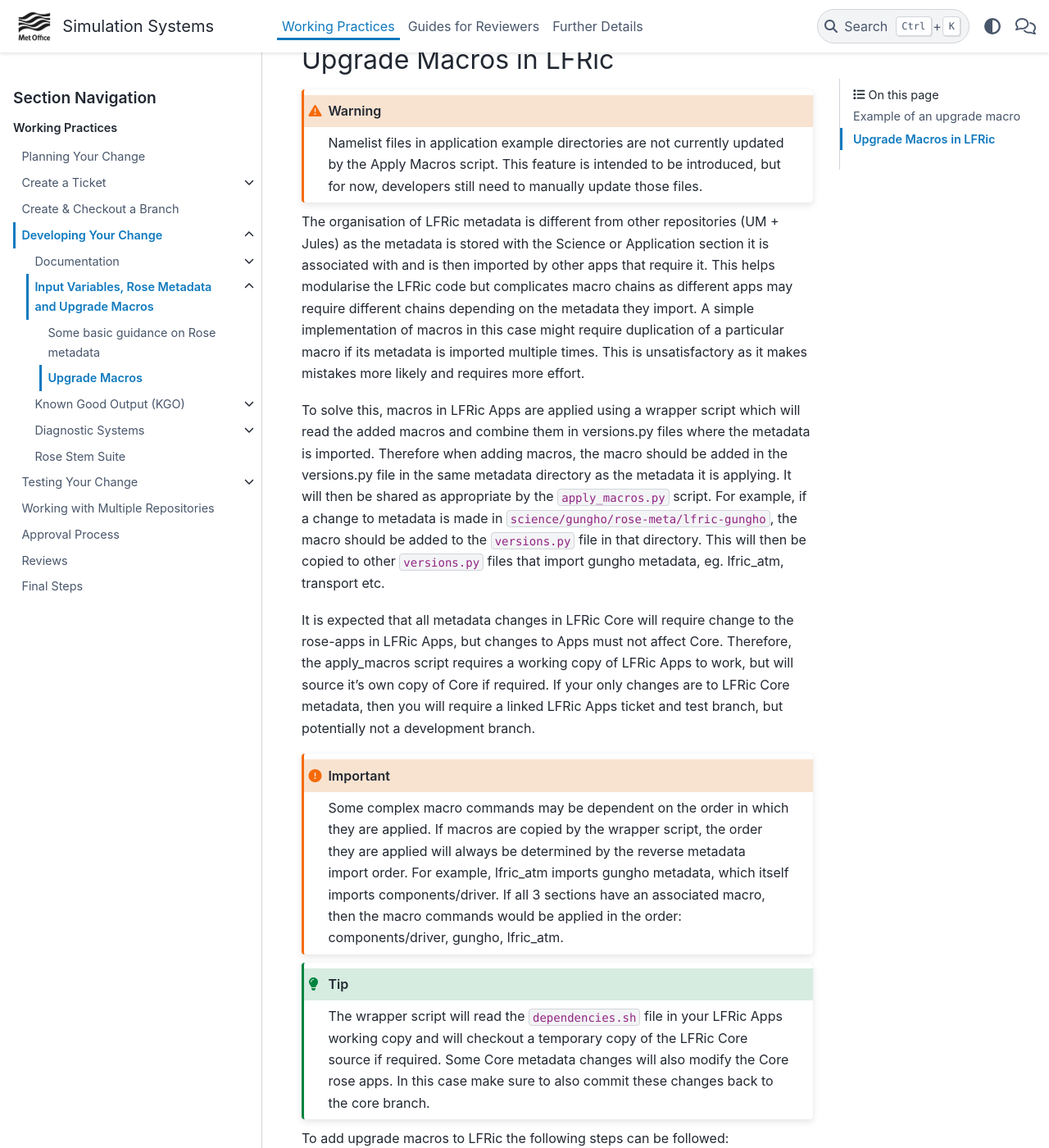
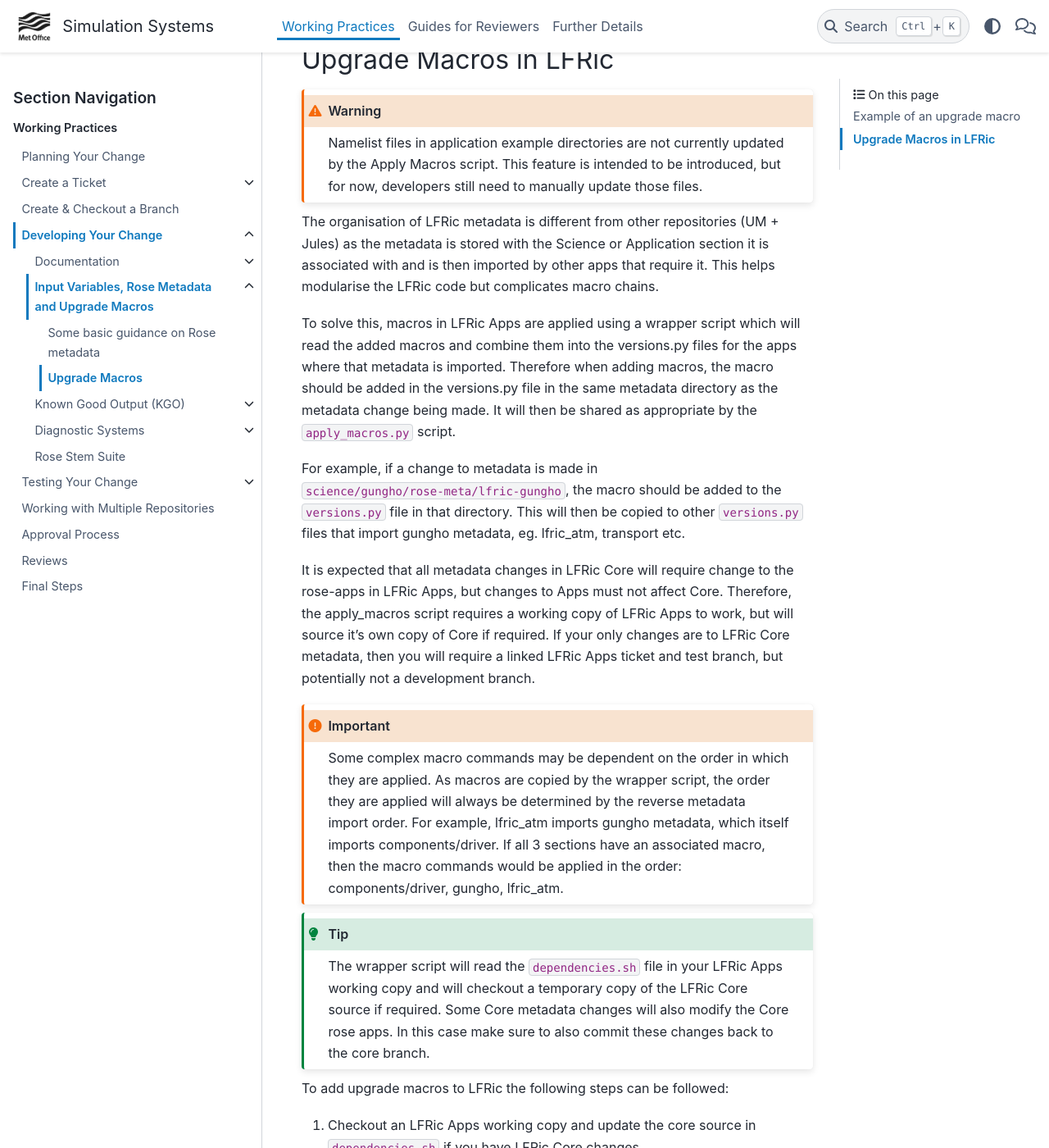
Before and after one commit to MetOffice/simulation-systems, a Sphinx documentation site: the page built from source/WorkingPractices/macros.rst, in a window 1280 px wide and 1400 px high, scrolled down 1642 px. Shown: the whole window at 82% size. Built offline with Sphinx 7.4.7 and the PyData theme 0.15.4, drawn with Linux system fonts in a browser that asks for light colours; some of the changed text lies outside the part shown.

Commit message:
review comments

```diff
--- a/source/Reviewers/howtocommit.rst
+++ b/source/Reviewers/howtocommit.rst
@@ -174,7 +174,9 @@
 
             where `vnX.Y_tZZZZ` is the `AFTER_TAG` of the latest upgrade macro and the others are paths to the relevant sources. Apps defaults to the current location. Core and Jules default to reading the `dependencies.sh` file in the Apps source. A copy of `apply_macros.py` is available at `$UMDIR/SimSys_Scripts/lfric_macros`.
 
-            All tickets with Core macros are expected to be linked with Apps. Certain tickets with just Core metadata changes may not have required an Apps branch (although an Apps ticket should be provided). This is fine - just checkout the trunk but there is nothing to merge. The apply_macros script will sort the sharing of the upgrade macro added.
+            .. note::
+
+                All LFRic Core tickets with macros are expected to be linked with LFRic Apps, though they may not have required an LFRic Apps development branch (although an Apps ticket should be provided). This is fine - if there is no LFRic Apps branch just checkout the LFRic Apps trunk. Then run the apply_macros script as described above and this will share the upgrade macro across both LFRic Apps and LFRic Core as needed.
 
 .. dropdown:: New rose-stem app?
 
--- a/source/WorkingPractices/macros.rst
+++ b/source/WorkingPractices/macros.rst
@@ -88,15 +88,17 @@
 
     Namelist files in application example directories are not currently updated by the Apply Macros script. This feature is intended to be introduced, but for now, developers still need to manually update those files.
 
-The organisation of LFRic metadata is different from other repositories (UM + Jules) as the metadata is stored with the Science or Application section it is associated with and is then imported by other apps that require it. This helps modularise the LFRic code but complicates macro chains as different apps may require different chains depending on the metadata they import. A simple implementation of macros in this case might require duplication of a particular macro if its metadata is imported multiple times. This is unsatisfactory as it makes mistakes more likely and requires more effort.
+The organisation of LFRic metadata is different from other repositories (UM + Jules) as the metadata is stored with the Science or Application section it is associated with and is then imported by other apps that require it. This helps modularise the LFRic code but complicates macro chains.
 
-To solve this, macros in LFRic Apps are applied using a wrapper script which will read the added macros and combine them in versions.py files where the metadata is imported. Therefore when adding macros, the macro should be added in the versions.py file in the same metadata directory as the metadata it is applying. It will then be shared as appropriate by the ``apply_macros.py`` script. For example, if a change to metadata is made in ``science/gungho/rose-meta/lfric-gungho``, the macro should be added to the ``versions.py`` file in that directory. This will then be copied to other ``versions.py`` files that import gungho metadata, eg. lfric_atm, transport etc.
+To solve this, macros in LFRic Apps are applied using a wrapper script which will read the added macros and combine them into the versions.py files for the apps where that metadata is imported. Therefore when adding macros, the macro should be added in the versions.py file in the same metadata directory as the metadata change being made. It will then be shared as appropriate by the ``apply_macros.py`` script.
+
+For example, if a change to metadata is made in ``science/gungho/rose-meta/lfric-gungho``, the macro should be added to the ``versions.py`` file in that directory. This will then be copied to other ``versions.py`` files that import gungho metadata, eg. lfric_atm, transport etc.
 
 It is expected that all metadata changes in LFRic Core will require change to the rose-apps in LFRic Apps, but changes to Apps must not affect Core. Therefore, the apply_macros script requires a working copy of LFRic Apps to work, but will source it's own copy of Core if required. If your only changes are to LFRic Core metadata, then you will require a linked LFRic Apps ticket and test branch, but potentially not a development branch.
 
 .. important::
 
-    Some complex macro commands may be dependent on the order in which they are applied. If macros are copied by the wrapper script, the order they are applied will always be determined by the reverse metadata import order. For example, lfric_atm imports gungho metadata, which itself imports components/driver. If all 3 sections have an associated macro, then the macro commands would be applied in the order: components/driver, gungho, lfric_atm.
+    Some complex macro commands may be dependent on the order in which they are applied. As macros are copied by the wrapper script, the order they are applied will always be determined by the reverse metadata import order. For example, lfric_atm imports gungho metadata, which itself imports components/driver. If all 3 sections have an associated macro, then the macro commands would be applied in the order: components/driver, gungho, lfric_atm.
 
 .. tip::
 
@@ -106,9 +108,9 @@
 
 
 
-1. Checkout an LFRic Apps working copy and update the core source in ``dependencies.sh`` if required.
-2. Add your upgrade macros. These **must** be added to the versions.py file associated with the metadata they are changing.
-3. Run the Upgrade Macro script - this **must** be done in a test branch (see :ref:`testing`). This is located in the `SimSys_Scripts github repo <https://github.com/MetOffice/SimSys_Scripts>`_ (at meto an up to date clone is available in $UMDIR/SimSys_Scripts). The syntax for running is:
+1. Checkout an LFRic Apps working copy and update the core source in ``dependencies.sh`` if you have LFRic Core changes.
+2. Add your upgrade macros. These **must** be added to the versions.py file in the same directory as the metadata being changed.
+3. Run the Upgrade Macro script in a test branch (see :ref:`testing`). This is located in the `SimSys_Scripts github repo <https://github.com/MetOffice/SimSys_Scripts>`_ (at meto an up to date clone is available in $UMDIR/SimSys_Scripts). The syntax for running is:
 
 .. code-block::
 
@@ -116,7 +118,7 @@
 
 .. important::
 
-    **Do not commit changes to a Dev Branch having run the apply_macros script**
+    **Test branches must be used for running the Apply Macros script. Do not commit the changes made by apply_macros.py to a Dev Branch**
 
 The Apps, Core and Jules options are paths to sources for each of these. Apps will default to the present location (so it is recommended to launch from an Apps working copy). Core and Jules will default to reading the ``dependencies.sh`` file in the Apps source if not provided.
 
```
